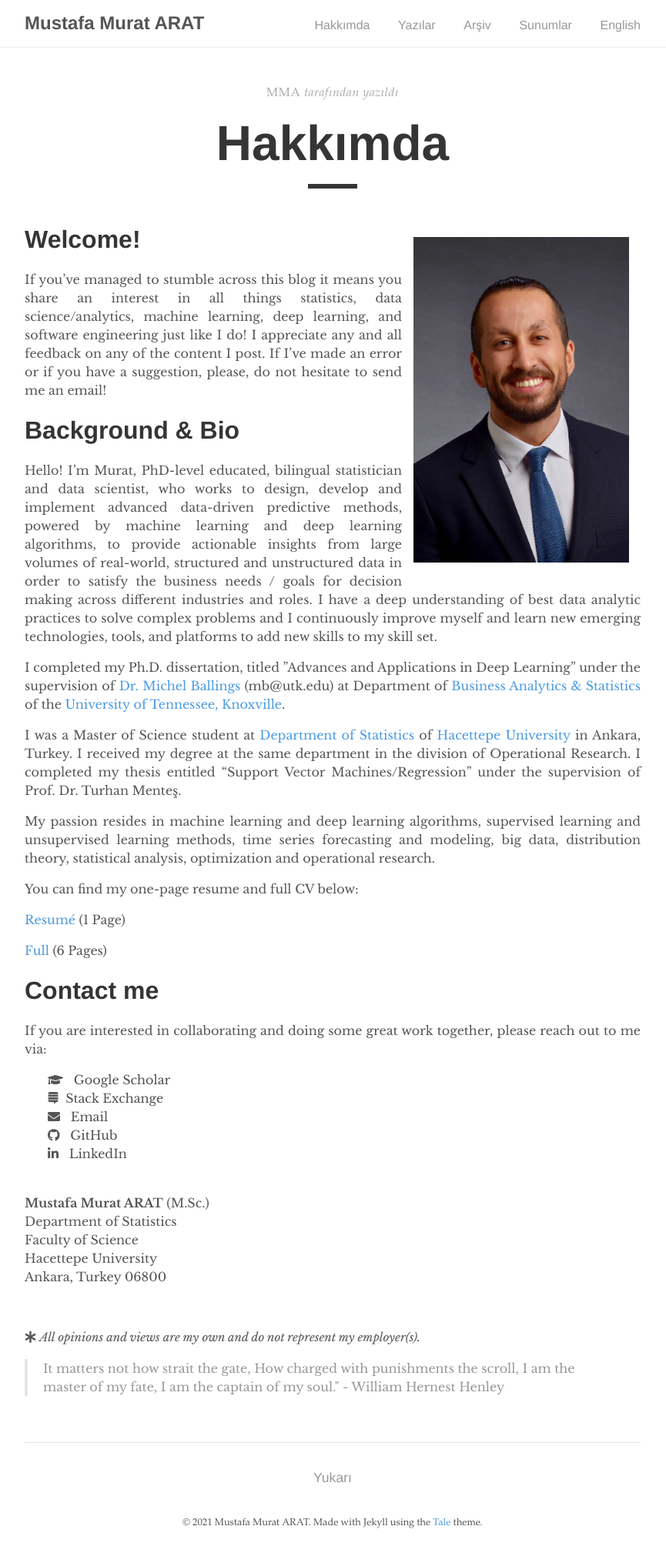
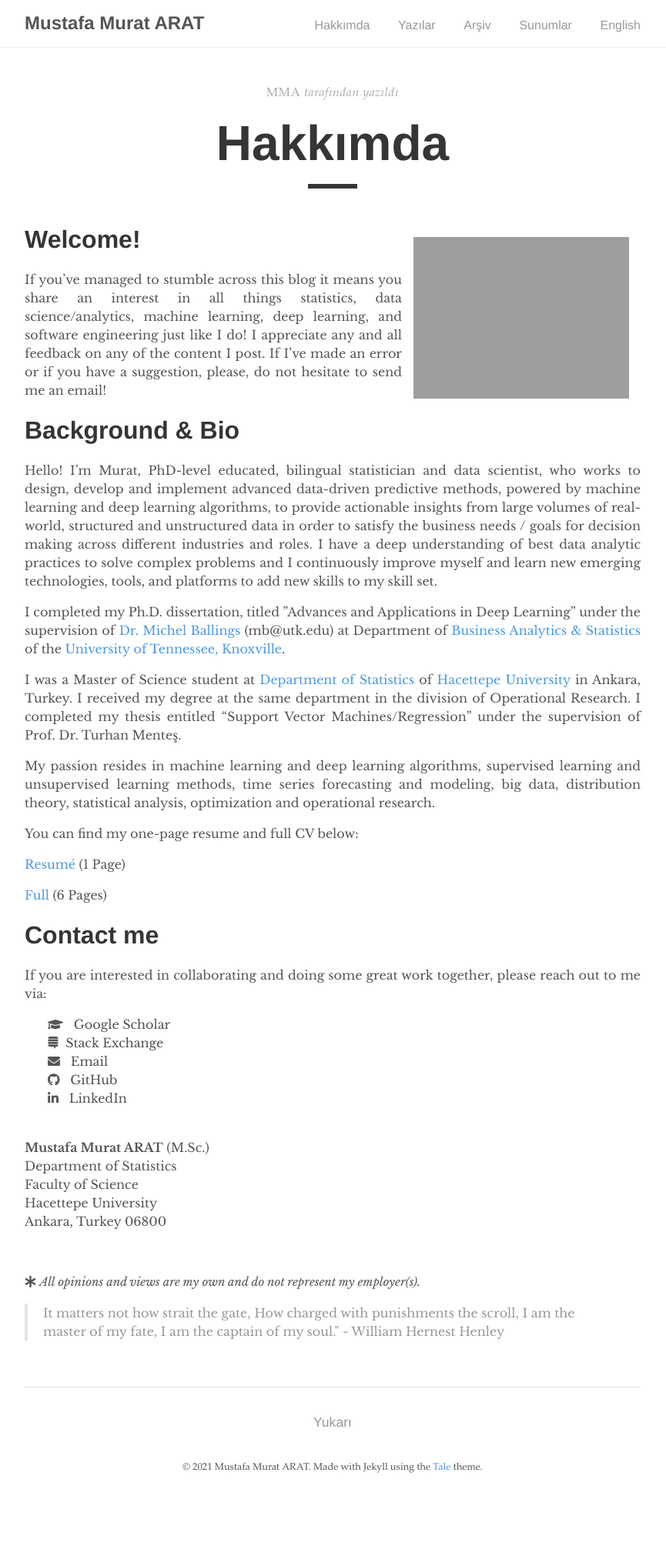
Before and after one commit to mmuratarat/turkish, a Jekyll site: the page built from _pages/about.md, in a window 1280 px wide. Shown: the whole page at 77% size, without its empty margins (208-1073 px from the left). Built offline with Jekyll 4.4.1, drawn with Linux system fonts in a browser that asks for light colours; comment, search, counter and statistics services are not loaded; after the commit the page ends 1950 px from its top, so only the background shows below that.

Commit message:
Update about.md

```diff
--- a/_pages/about.md
+++ b/_pages/about.md
@@ -8,7 +8,7 @@
 ---
 
 <center>
-<img src="/assets/2017-09-03-23.35.54.jpg" alt="MMA" align="right" style="width: 35%; height: 35%; margin:15px">
+<img src="https://mmuratarat.github.io/assets/circle-cropped.png" alt="MMA" align="right" style="width: 35%; height: 35%; margin:15px">
 </center>
 
 # Welcome!
```
